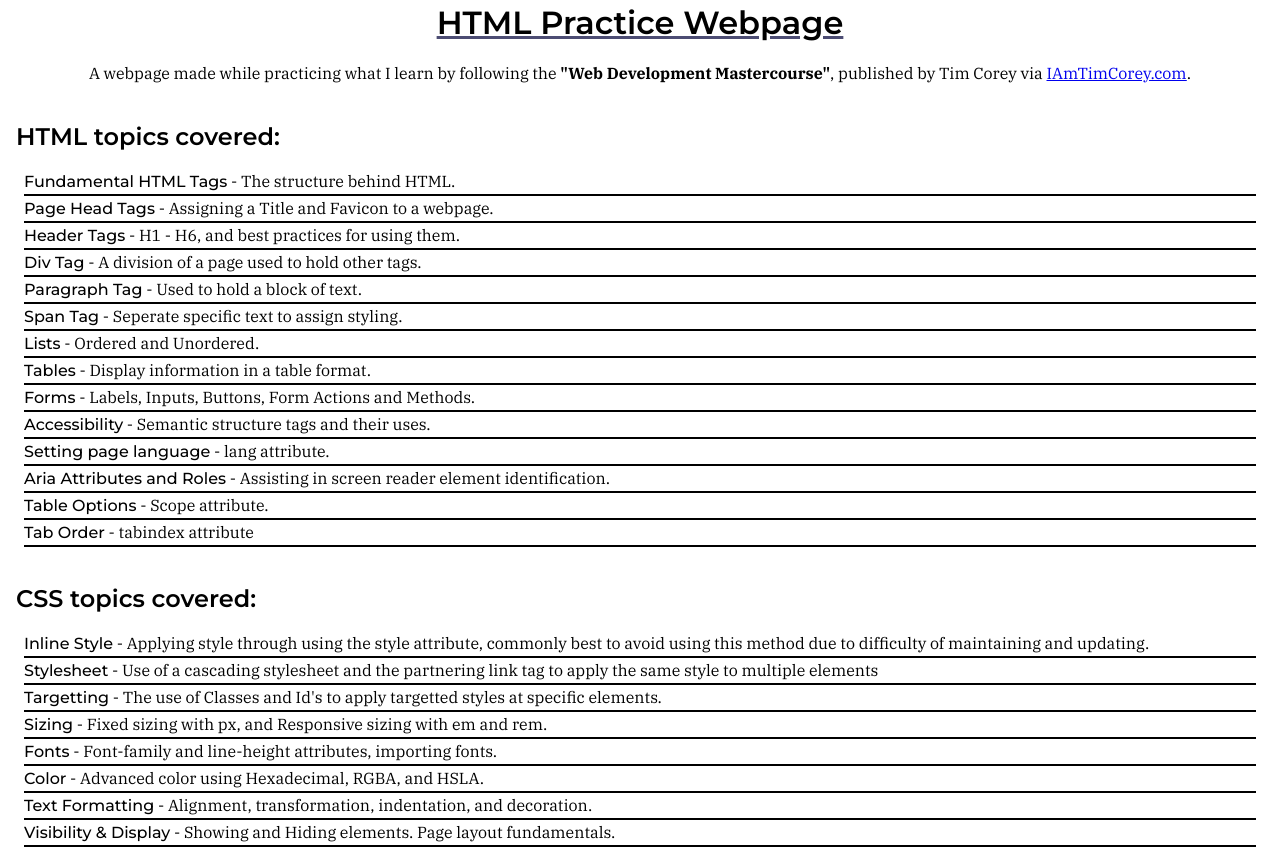
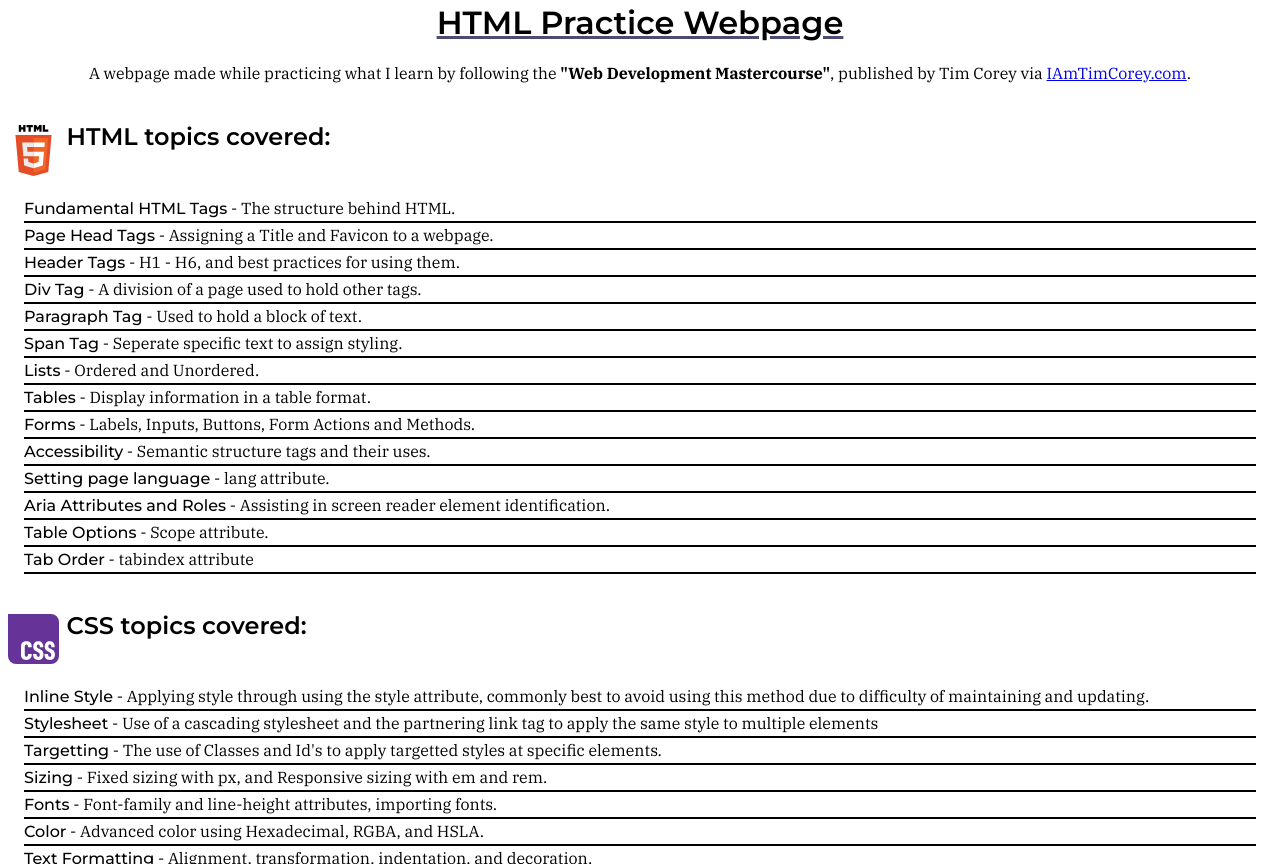
Before and after one commit to JoshPewtress/web-development-mastercourse, a plain HTML site: page Core-HTML/Practice/index.html in a window 1280 px wide. Shown: the part 400-1264 px from the top of the page. Drawn offline with Linux system fonts and the light colour scheme.

Commit message:
[Practice] Image Positioning Float

```diff
--- a/Core-HTML/Practice/css/site.css
+++ b/Core-HTML/Practice/css/site.css
@@ -89,6 +89,13 @@ footer {
 section.topics-section h2 {
     text-indent: .5rem;
     margin-top: 2.5rem;
+    display: flow-root;
+}
+
+.html-css-logo-img {
+    width: 4%;
+    min-width: 34px;
+    float: left;
 }
 
 ul.topics {
--- a/Core-HTML/Practice/index.html
+++ b/Core-HTML/Practice/index.html
@@ -28,7 +28,10 @@
                     published by Tim Corey via <a href="https://www.IAmTimCorey.com">IAmTimCorey.com</a>.
                 </aside>
                 <section class="topics-section">
-                    <h2>HTML topics covered:</h2>
+                    <h2>
+                        <img class="html-css-logo-img" src="Images/HTML5.svg" alt="HTML logo and name">
+                        HTML topics covered:
+                    </h2>
                     <div>
                         <ul class="topics">
                             <li><span class="topic-title">Fundamental HTML Tags</span> - The structure behind HTML.</li>
@@ -49,7 +52,10 @@
                     </div>
                 </section>
                 <section class="topics-section">
-                    <h2>CSS topics covered: </h2>
+                    <h2>
+                        <img class="html-css-logo-img" src="Images/CSS-Logo.svg" alt="CSS Logo">
+                        CSS topics covered:
+                    </h2>
                     <div>
                         <ul class="topics">
                             <li>
```
Also changed, not shown: Core-HTML/Practice/Images/CSS-Logo.svg (added), Core-HTML/Practice/Images/HTML5.svg (added).
